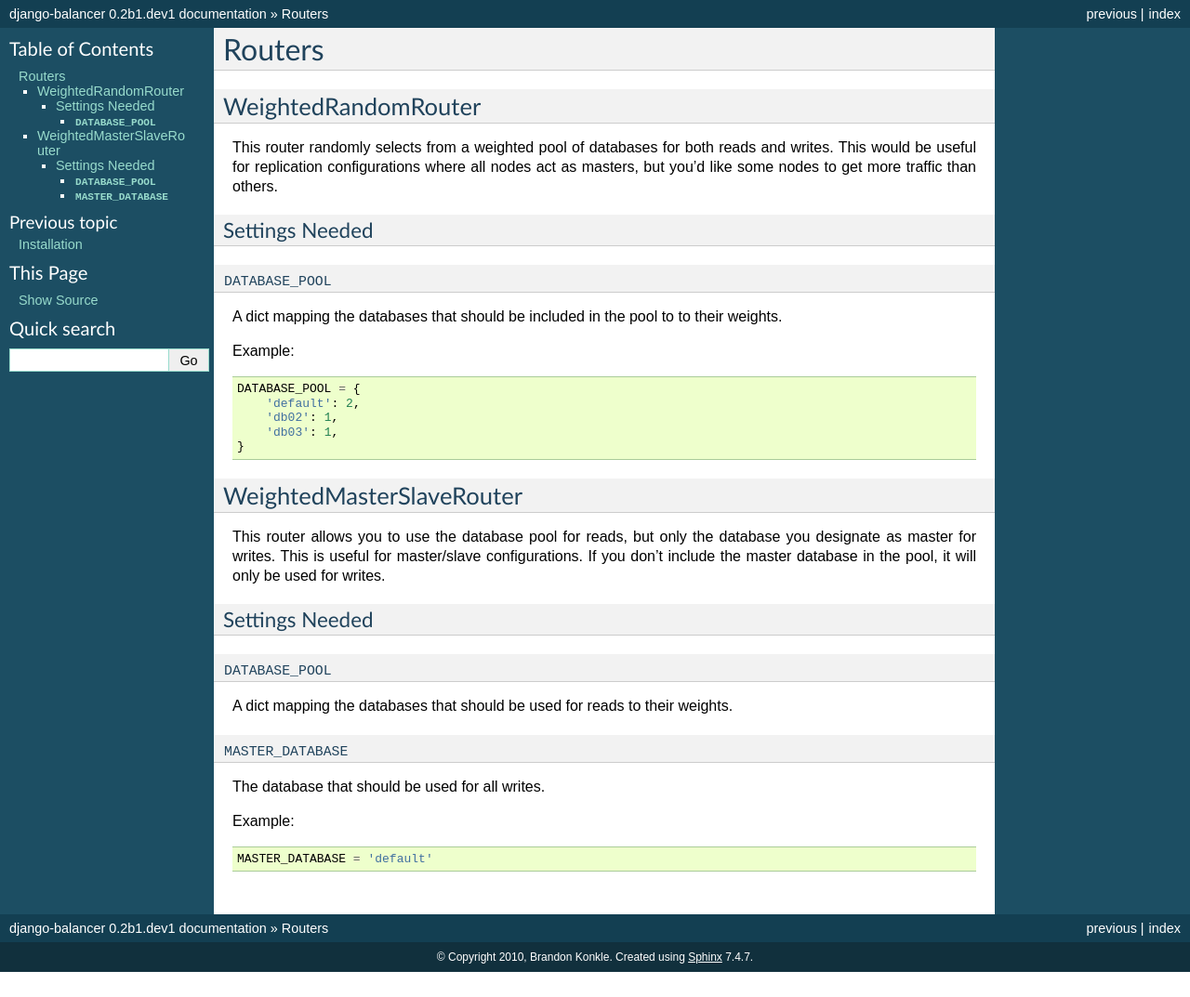
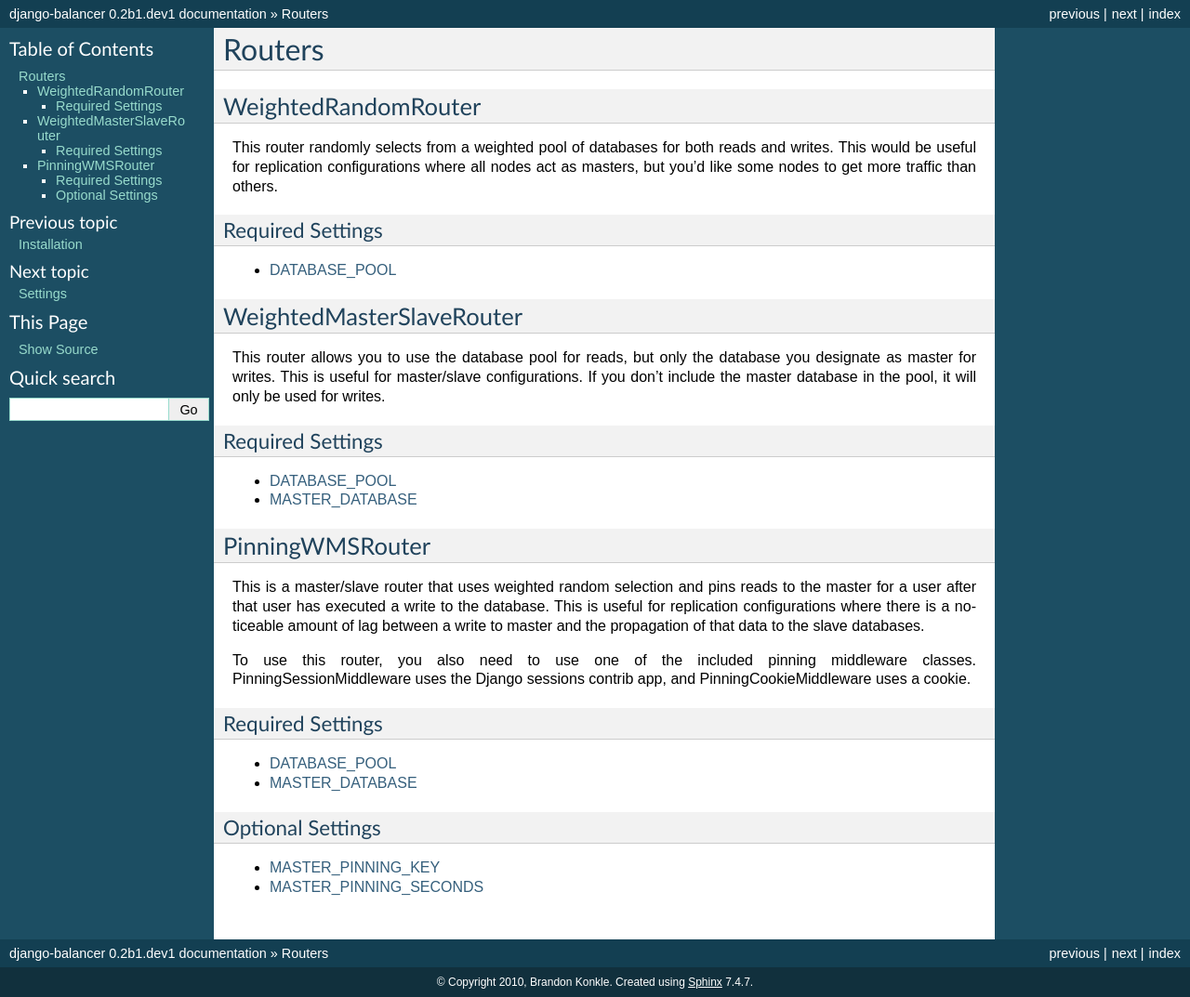
Before and after one commit to michaelhelmick/django-balancer, a Sphinx documentation site: the page built from docs/routers.rst, in a window 1280 px wide. Shown: the whole page at 93% size. Built offline with Sphinx 7.4.7, drawn with Linux system fonts in a browser that asks for light colours; before the commit the page ends 1046 px from its top, so only the background shows below that.

Commit message:
Finished the 0.2 documentation

```diff
--- a/docs/index.rst
+++ b/docs/index.rst
@@ -13,6 +13,7 @@ Contents:
 
    installation
    routers
+   settings
 
 Indices and tables
 ==================
--- a/docs/routers.rst
+++ b/docs/routers.rst
@@ -9,22 +9,10 @@ and writes.  This would be useful for replication configurations where all
 nodes act as masters, but you'd like some nodes to get more traffic than
 others.
 
-Settings Needed
----------------
+Required Settings
+-----------------
 
-``DATABASE_POOL``
-~~~~~~~~~~~~~~~~~
-
-A dict mapping the databases that should be included in the pool to to their
-weights.
-
-Example::
-
-    DATABASE_POOL = {
-        'default': 2,
-        'db02': 1,
-        'db03': 1,
-    }
+* :ref:`database-pool`
 
 WeightedMasterSlaveRouter
 *************************
@@ -34,19 +22,33 @@ database you designate as master for writes.  This is useful for master/slave
 configurations.  If you don't include the master database in the pool, it will
 only be used for writes.
 
-Settings Needed
----------------
+Required Settings
+-----------------
 
-``DATABASE_POOL``
-~~~~~~~~~~~~~~~~~
+* :ref:`database-pool`
+* :ref:`master-database`
 
-A dict mapping the databases that should be used for reads to their weights.
+PinningWMSRouter
+****************
 
-``MASTER_DATABASE``
-~~~~~~~~~~~~~~~~~~~
+This is a master/slave router that uses weighted random selection and pins
+reads to the master for a user after that user has executed a write to the
+database.  This is useful for replication configurations where there is a
+noticeable amount of lag between a write to master and the propagation of that
+data to the slave databases.
 
-The database that should be used for all writes.
+To use this router, you also need to use one of the included pinning middleware
+classes.  PinningSessionMiddleware uses the Django sessions contrib app, and
+PinningCookieMiddleware uses a cookie.
 
-Example::
+Required Settings
+-----------------
 
-    MASTER_DATABASE = 'default'
+* :ref:`database-pool`
+* :ref:`master-database`
+
+Optional Settings
+-----------------
+
+* :ref:`master-pinning-key`
+* :ref:`master-pinning-seconds`
```
Also changed, not shown: docs/settings.rst (added, +45 -0 lines).
